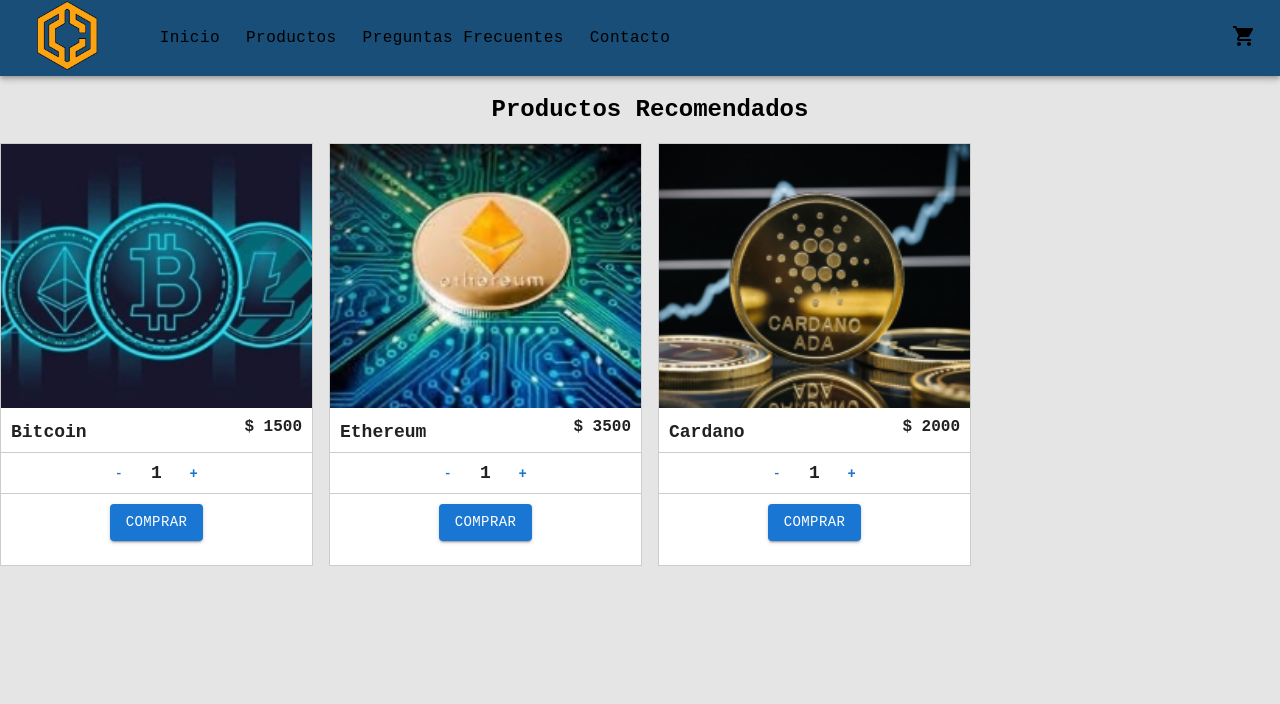
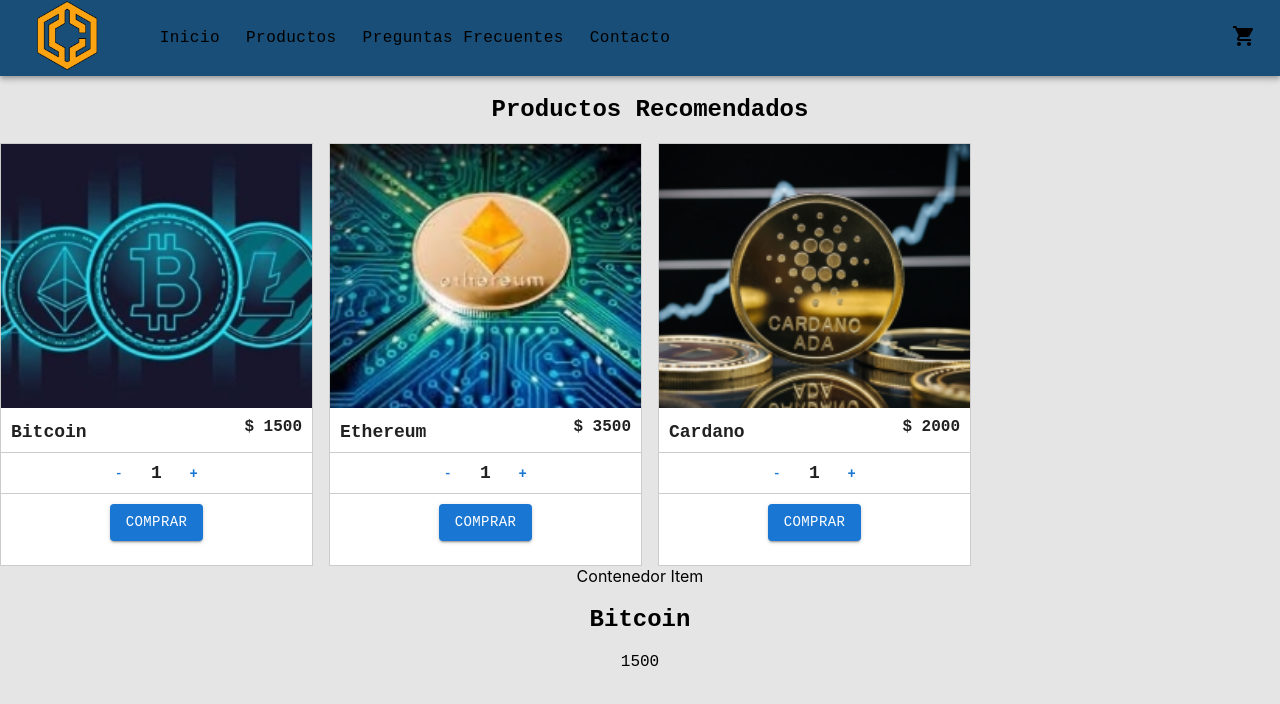
Before and after one commit to joshielcacciavillani/CryptoMarket_Cacciavillani, a React (Create React App) app in the folder cryptomarket/: page / in a window 1280 px wide. Shown: the top 704 px of the page. Built offline with nearby package versions, Linux system fonts and the light colour scheme.

Commit message:
Entrega Item Detail

```diff
--- a/cryptomarket/src/App.js
+++ b/cryptomarket/src/App.js
@@ -1,7 +1,8 @@
 import "./App.css";
 import NavBar from "./components/NavBar/NavBar";
 import CardList from "./components/CardList/CardList";
-import ItemListContainer from "./components/ItemListConstainer/ItemListContainer";
+// import ItemListContainer from "./components/ItemListConstainer/ItemListContainer";
+import ItemDetailContainer from "./components/ItemDetailContainer/ItemDetailContainer";
 // import SnackBar from "./components/SnackBar/SnackBar";
 // import Modal from "./components/Modal/Modal";
 
@@ -18,7 +19,7 @@
       <div className='general-container'>
         <CardList title={"Productos Recomendados"} />
       </div>
-      {/* <button onClick={() => setOpen(true)}>Abrir modal</button> */}
+      <ItemDetailContainer />
     </div>
   );
 }
--- /dev/null
+++ b/cryptomarket/src/Utils/productsMocks.js
@@ -0,0 +1,38 @@
+const products = [
+  {
+    title: "Bitcoin",
+    price: 1500,
+    image: "crypto1.jpeg",
+    description: "",
+    stock: 3,
+    id: 1,
+  },
+  {
+    title: "Ethereum",
+    price: 3500,
+    image: "crypto2.jpeg",
+    description: "",
+    stock: 5,
+    id: 2,
+  },
+  {
+    title: "Cardano",
+    price: 2000,
+    image: "crypto3.jpeg",
+    description: "",
+    stock: 10,
+    id: 3,
+  },
+];
+
+const producto = {
+  title: "Bitcoin",
+  price: 1500,
+  image: "crypto1.jpeg",
+  description: "",
+  stock: 3,
+  id: 1,
+};
+
+export default products;
+export { producto };
--- /dev/null
+++ b/cryptomarket/src/components/ItemDetail/ItemDetail.js
@@ -0,0 +1,13 @@
+const ItemDetail = ({ data }) => {
+  console.log("data desde detail", data);
+  return (
+    <>
+      <div>
+        <h2>{data.title}</h2>
+        <p>{data.price}</p>
+      </div>
+    </>
+  );
+};
+
+export default ItemDetail;
--- /dev/null
+++ b/cryptomarket/src/components/ItemDetailContainer/ItemDetailContainer.js
@@ -0,0 +1,31 @@
+import ItemDetail from "../ItemDetail/ItemDetail";
+import { producto } from "../../Utils/productsMocks";
+import { useState, useEffect } from "react";
+
+const ItemDetailContainer = () => {
+  const [product, setProducts] = useState({});
+
+  const getItem = () => {
+    return new Promise((resolve, reject) => {
+      setTimeout(() => {
+        resolve(producto);
+      }, 2000);
+    });
+  };
+
+  useEffect(() => {
+    getItem().then((res) => {
+      console.log("respuesta getItem", res);
+      setProducts(res);
+    });
+  }, []);
+
+  return (
+    <>
+      <div>Contenedor Item</div>
+      <ItemDetail data={product} />
+    </>
+  );
+};
+
+export default ItemDetailContainer;
--- a/cryptomarket/src/components/ItemListConstainer/ItemListContainer.js
+++ b/cryptomarket/src/components/ItemListConstainer/ItemListContainer.js
@@ -1,36 +1,10 @@
 import { useState, useEffect } from "react";
 import CardItem from "../Card/Card";
 import { Grid } from "@mui/material";
-
+import productos from "../../Utils/productsMocks";
 
 const ItemListContainer = () => {
   const [products, setProducts] = useState([]);
-  const productos = [
-    {
-      title: "Bitcoin",
-      price: 1500,
-      image: "crypto1.jpeg",
-      description: "",
-      stock: 3,
-      id: 1,
-    },
-    {
-      title: "Ethereum",
-      price: 3500,
-      image: "crypto2.jpeg",
-      description: "",
-      stock: 5,
-      id: 2,
-    },
-    {
-      title: "Cardano",
-      price: 2000,
-      image: "crypto3.jpeg",
-      description: "",
-      stock: 10,
-      id: 3,
-    },
-  ];
 
   const getProducts = () => {
     return new Promise((resolve, reject) => {
```
